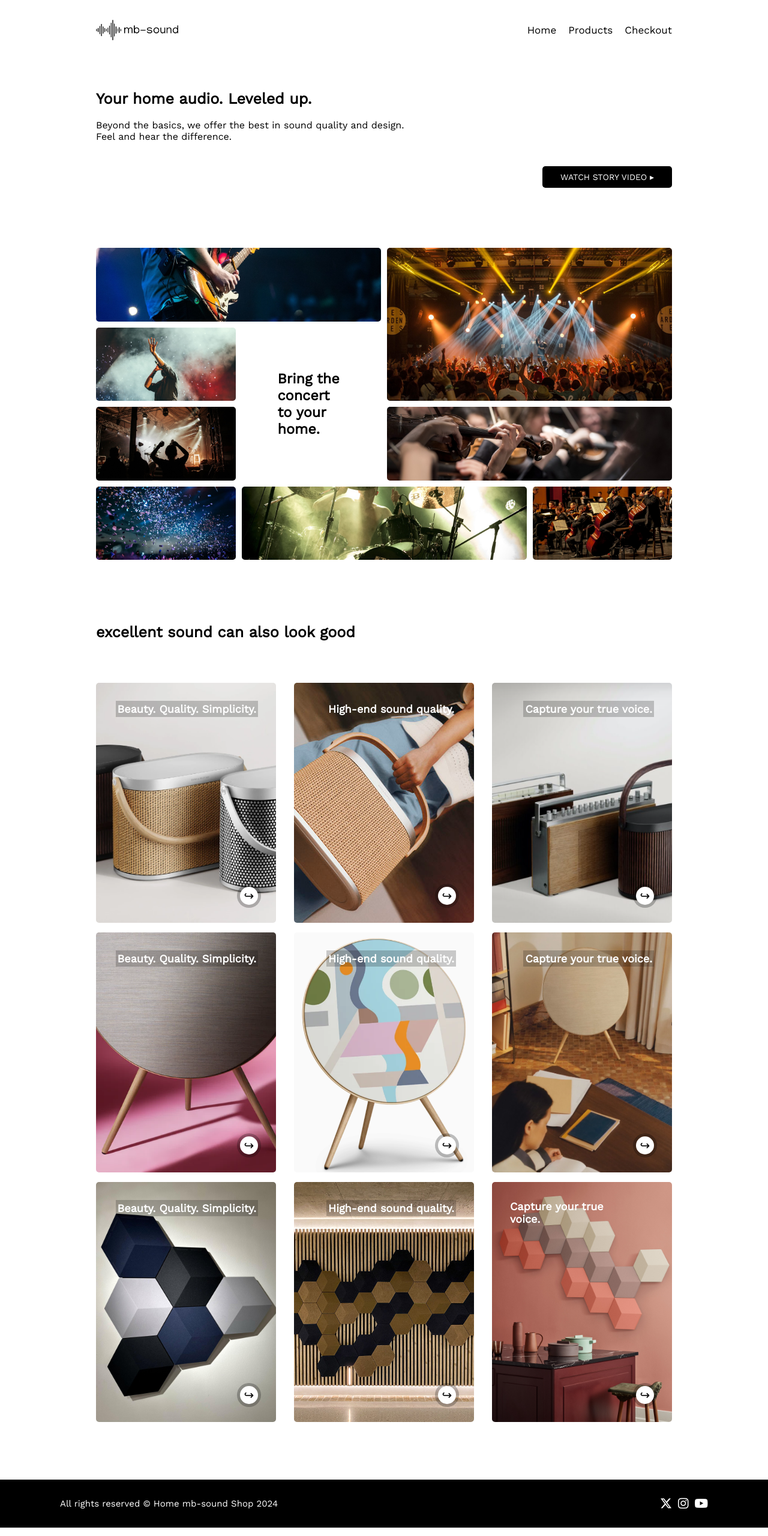
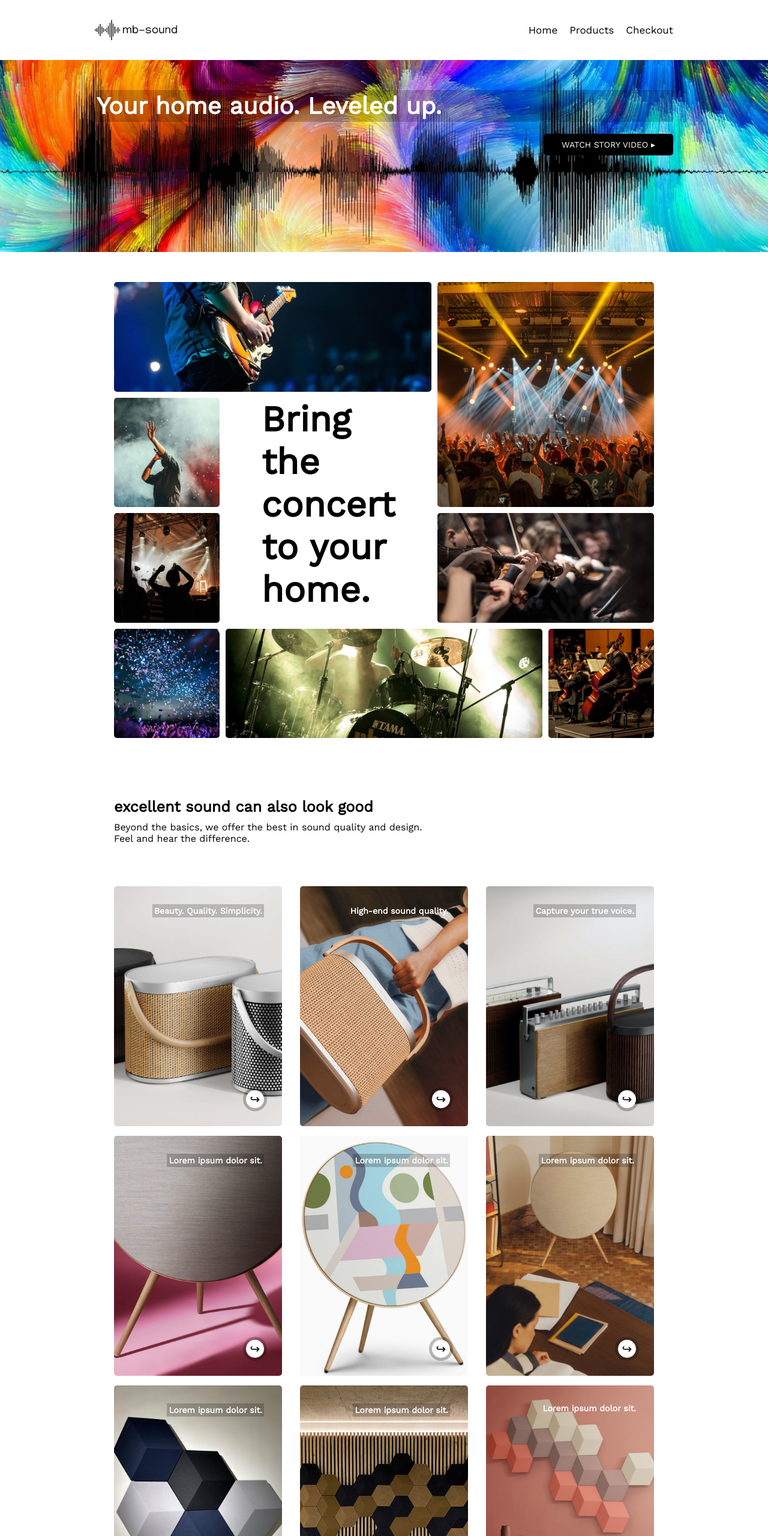
Before and after one commit to Grafikmartin/project1, a plain HTML site: page index.html in a window 1280 px wide. Shown: the top 2560 px of the page at 60% size. Drawn offline with nearby package versions, Linux system fonts and the light colour scheme.

Commit message:
neue weitere designaenderungen

```diff
--- a/index.html
+++ b/index.html
@@ -57,21 +57,19 @@
       </nav>
     </header>
 
-    <main>
+    <section class="oben">
       <section class="hero">
         <h1>Your home audio. Leveled up.</h1>
-
-        <h2 class="intro">
-          Beyond the basics, we offer the best in sound quality and design.
-          <br />
-          Feel and hear the difference.
-        </h2>
 
         <a class="button" href="#">
           <span>Watch Story Video </span>
           <span class="icon"> &blacktriangleright;</span>
         </a>
       </section>
+    </section>
+
+    <main>
+
 
       <section class="gridsection">
         <div class="grid-container">
@@ -91,26 +89,32 @@
         </div>
       </section>
 
-      <h1 class="head2">excellent sound can also look good</h1>
+<section class="zwischentext">
+  <h1 class="head2">excellent sound can also look good</h1>
+  <h6 class="intro">
+    Beyond the basics, we offer the best in sound quality and design.
+    <br />
+    Feel and hear the difference.
+  </h6></section>
 
       <section class="article-section">
         <a href="#">
           <article class="article-1">
-            <h2>Beauty. Quality. Simplicity.</h2>
+            <h4>Beauty. Quality. Simplicity.</h4>
             <span class="icon">&rarrhk;</span>
           </article>
         </a>
 
         <a href="#">
           <article class="article-2">
-            <h2>High-end sound quality.</h2>
+            <h4>High-end sound quality.</h4>
             <span class="icon">&rarrhk;</span>
           </article>
         </a>
 
         <a href="#">
           <article class="article-3">
-            <h2>Capture your true voice.</h2>
+            <h4>Capture your true voice.</h4>
             <span class="icon">&rarrhk;</span>
           </article>
         </a>
@@ -119,21 +123,23 @@
       <section class="article-section">
         <a href="#">
           <article class="article-4">
-            <h2>Beauty. Quality. Simplicity.</h2>
+            <h4>Lorem ipsum dolor sit.</h4>
             <span class="icon">&rarrhk;</span>
           </article>
         </a>
 
         <a href="#">
           <article class="article-5">
-            <h2>High-end sound quality.</h2>
+            <h4>Lorem ipsum dolor sit.</h4>
+
             <span class="icon">&rarrhk;</span>
           </article>
         </a>
 
         <a href="#">
           <article class="article-6">
-            <h2>Capture your true voice.</h2>
+            <h4>Lorem ipsum dolor sit.</h4>
+
             <span class="icon">&rarrhk;</span>
           </article>
         </a>
@@ -142,21 +148,24 @@
       <section class="article-section">
         <a href="#">
           <article class="article-7">
-            <h2>Beauty. Quality. Simplicity.</h2>
+            <h4>Lorem ipsum dolor sit.</h4>
+
             <span class="icon">&rarrhk;</span>
           </article>
         </a>
 
         <a href="#">
           <article class="article-8">
-            <h2>High-end sound quality.</h2>
+            <h4>Lorem ipsum dolor sit.</h4>
+
             <span class="icon">&rarrhk;</span>
           </article>
         </a>
 
         <a href="#">
           <article class="article-9">
-            <h2>Capture your true voice.</h2>
+            <h4>Lorem ipsum dolor sit.</h4>
+
             <span class="icon">&rarrhk;</span>
           </article>
         </a>
--- a/styles.css
+++ b/styles.css
@@ -23,14 +23,16 @@ header {
   align-items: center;
   margin: 0 auto;
   padding: 0 3rem;
-  max-width: 102rem;
+  max-width: 100vw;
   font-size: 1.7rem;
+  border: px solid red;
 }
 
 .header-logo {
   display: flex;
   align-items: center;
   gap: 1.4rem;
+  margin-left: 10vw;
 }
 
 header img {
@@ -44,21 +46,41 @@ li {
 .header-nav ul {
   display: flex;
   gap: 2rem;
+  margin-right: 10vw;
 }
 
-/* Main Content */
-
-main {
-  /* viewport height - header height - footer height */
-  min-height: calc(100vh - 8rem - 6rem);
-  max-width: 102rem;
-  margin: 0 auto;
+.oben {
+  background-image: url(./images/hero.png);
+  background-repeat: no-repeat;
+  background-size: cover;
+  background-position: center;
+  height: 40vh;
 }
 
 .hero {
+  margin: 0 auto;
+  padding: 5rem 3rem;
+  max-width: 100vw;
+  font-size: 2.7rem;
   display: flex;
   flex-direction: column;
-  padding: 5rem 3rem;
+  margin-left: 10vw;
+  margin-right: 10vw;
+}
+.hero h1,
+.hero h2 {
+  display: inline-block;
+  color: white;
+  background-color: rgba(0, 0, 0, 0.2);
+  padding: 0.3rem;
+  animation: slideIn 2s ease forwards;
+  font-size: 5vh;
+}
+
+main {
+  max-width: 102rem;
+  margin: 0 auto;
+  padding: 0 3rem;
 }
 
 h1 {
@@ -72,8 +94,55 @@ h1 {
   font-weight: 100;
   margin-bottom: 4rem;
 }
+
 h3 {
-  font-size: 1, 6rem;
+  font-size: 6rem;
+  color: black;
+  margin-bottom: 2rem;
+}
+h1.head2 {
+  font-size: 2.5rem;
+  font-weight: bold;
+  margin-bottom: -9rem; /* Geringerer Abstand nach unten */
+}
+
+h6.intro {
+  font-size: 1.6rem;
+  font-weight: 100;
+  margin-bottom: 2rem; /* Geringerer Abstand nach unten */
+}
+
+
+a.button {
+  text-transform: uppercase;
+  background: #000;
+  color: #fff;
+  font-size: 1.4rem;
+  padding: 1rem 3rem;
+  transition: transform 0.5s ease-in-out;
+  border-radius: 5px;
+  align-self: flex-end;
+}
+
+a.button:hover {
+  transform: scale(1.05);
+  box-shadow: 1px 2px 4px 1px rgba(0, 0, 0, 0.38);
+  font-weight: bold;
+}
+
+main {
+  max-width: 102rem; /* Maximale Breite */
+  margin: 0 auto; /* Zentrieren von main */
+  padding: 0 3rem;
+}
+
+h1 {
+  font-size: 2.5rem;
+  font-weight: bold;
+}
+
+h3 {
+  font-size: 6rem;
   color: black;
 }
 
@@ -95,6 +164,14 @@ a.button:hover {
   box-shadow: 1px 2px 4px 1px rgba(0, 0, 0, 0.38);
 }
 
+h4 {
+  font-size: 1.4rem;
+}
+h6 {
+  padding: 5rem 3rem;
+  padding-top: -5vh;
+}
+
 .article-section {
   padding: 0 3rem;
   display: flex;
@@ -106,7 +183,7 @@ a.button:hover {
 
 article {
   height: 40rem;
-  width: 30rem;
+  width: 28rem;
   padding: 30px;
   font-size: 12px;
   color: #fff;
@@ -196,58 +273,52 @@ article {
 article h2 {
   padding-right: 4rem;
 }
-.article-1 > h2 {
+.article-1 > h4 {
   color: white;
   background-color: rgba(0, 0, 0, 0.2);
   padding: 0.3rem;
 }
-.article-2 > h2 {
+.article-2 > h4 {
   color: white;
   bbackground-color: rgba(0, 0, 0, 1);
   padding: 0.3rem;
 }
-.article-3 > h2 {
+.article-3 > h4 {
   color: white;
   background-color: rgba(0, 0, 0, 0.2);
   padding: 0.3rem;
 }
-.article- > h2 {
+.article- > h4 {
   color: white;
   background-color: rgba(0, 0, 0, 0.2);
   padding: 0.3rem;
 }
 
-.article-4 > h2 {
+.article-4 > h4 {
   color: white;
   background-color: rgba(0, 0, 0, 0.2);
   padding: 0.3rem;
 }
 
-.article-5 > h2 {
+.article-5 > h4 {
   color: white;
   background-color: rgba(0, 0, 0, 0.2);
   padding: 0.3rem;
 }
 
-.article-6 > h2 {
+.article-6 > h4 {
   color: white;
   background-color: rgba(0, 0, 0, 0.2);
   padding: 0.3rem;
 }
 
-.article-7 > h2 {
+.article-7 > h4 {
   color: white;
   background-color: rgba(0, 0, 0, 0.2);
   padding: 0.3rem;
 }
 
-.article-8 > h2 {
-  color: white;
-  background-color: rgba(0, 0, 0, 0.2);
-  padding: 0.3rem;
-}
-
-.article-4 > h2 {
+.article-8 > h4 {
   color: white;
   background-color: rgba(0, 0, 0, 0.2);
   padding: 0.3rem;
@@ -266,9 +337,152 @@ article h2 {
   box-shadow: 0 0 0 5px rgba(0, 0, 0, 0.25);
 }
 
+/* langsame sichtbarkeit */
+article {
+  opacity: 0;
+  transform: translateY(50px);
+  transition: opacity 1s ease-out, transform 1s ease-out;
+}
+
+article.visible {
+  opacity: 1;
+  transform: translateY(0);
+}
+
+/* langsame sichtbarkeit */
+
+.grid-container div {
+  opacity: 0;
+  transform: translateY(50px);
+  transition: opacity 1s ease-out, transform 1s ease-out;
+}
+
+.grid-container div.visible {
+  opacity: 1;
+  transform: translateY(0);
+}
+
+.icons {
+  display: flex;
+  gap: 10px; /* Adjust gap as needed */
+  padding-right: 10rem;
+  transition: transform 0.3s ease-in-out; /* Adjust transition duration */
+}
+
+.icons i {
+  font-size: 20px;
+  color: #ffffff;
+  cursor: pointer;
+  transition: transform 0.3s ease-in-out; /* Add transition to icons */
+}
+
+.icons i:hover {
+  transform: scale(1.2);
+}
+
+.textfooter {
+  padding-left: 10rem;
+}
+
+footer {
+  display: flex;
+  justify-content: space-between;
+  align-items: center;
+  height: 8rem;
+  font-size: 1.5rem;
+  background: black;
+  color: white;
+  margin-top: 10vh;
+}
+
+.article-1 {
+  background-image: url("./images/Bildschirmfoto\ vom\ 2024-10-07\ 19-32-04.png");
+}
+
+.article-2 {
+  background-image: url("./images/0df81f02-aef7-4501-a18e-574a3728676f.__CR0\,0\,600\,450_PT0_SX600_V1___.jpg");
+}
+
+.article-3 {
+  background-image: url("./images/Bildschirmfoto\ vom\ 2024-10-07\ 19-33-17.png");
+}
+
+.article-4 {
+  background-image: url("./images/Beosound_A9_5th_Gen._0010_Sound_And_Vision_For_Your_Home_364bff60-b4a1-4be7-b139-3f046200e5c4.webp");
+}
+
+.article-5 {
+  background-image: url("./images/sound5.png");
+}
+
+.article-6 {
+  background-image: url("./images/sound6.png");
+}
+
+.article-7 {
+  background-image: url("./images/sound7.jpg");
+}
+.article-8 {
+  background-image: url("./images/IMG_2865.jpg");
+}
+.article-9 {
+  background-image: url("./images/Beosound_Shape_-_0100_-_Image.jpg");
+}
+
+.article-1:hover {
+  transform: scale(1.05);
+  box-shadow: 1px 3px 5px 1px rgba(0, 0, 0, 0.38);
+}
+.article-2:hover {
+  transform: scale(1.05);
+  box-shadow: 1px 3px 5px 1px rgba(0, 0, 0, 0.38);
+}
+.article-3:hover {
+  transform: scale(1.05);
+  box-shadow: 1px 3px 5px 1px rgba(0, 0, 0, 0.38);
+}
+.article-4:hover {
+  transform: scale(1.05);
+  box-shadow: 1px 3px 5px 1px rgba(0, 0, 0, 0.38);
+}
+.article-5:hover {
+  transform: scale(1.05);
+  box-shadow: 1px 3px 5px 1px rgba(0, 0, 0, 0.38);
+}
+.article-6:hover {
+  transform: scale(1.05);
+  box-shadow: 1px 3px 5px 1px rgba(0, 0, 0, 0.38);
+}
+
+.article-7:hover {
+  transform: scale(1.05);
+  box-shadow: 1px 3px 5px 1px rgba(0, 0, 0, 0.38);
+}
+
+.article-8:hover {
+  transform: scale(1.05);
+  box-shadow: 1px 3px 5px 1px rgba(0, 0, 0, 0.38);
+}
+.article-9:hover {
+  transform: scale(1.05);
+  box-shadow: 1px 3px 5px 1px rgba(0, 0, 0, 0.38);
+}
+
+.article-section .icon {
+  display: flex;
+  place-items: center;
+  justify-content: center;
+  font-size: 2rem;
+  background: #fff;
+  border-radius: 50%;
+  height: 3rem;
+  width: 3rem;
+  color: black;
+  box-shadow: 0 0 0 5px rgba(0, 0, 0, 0.25);
+}
+
 .head2 {
   padding: 5rem 3rem;
-  padding-top: 7vh;
 }
 .grid-container {
   display: grid;
@@ -317,6 +531,7 @@ article h2 {
   text-shadow: 2px 2px 2px #000000;
   border-radius: 5px;
 }
+
 .item4 {
   grid-column: 2 / 3;
   grid-row: 2 / 4;
@@ -324,11 +539,7 @@ article h2 {
   justify-content: center;
   align-items: center;
   border-radius: 5px;
-}
-.item4-text p {
-  /* Schriftgröße passt sich dem Bildschirm an */
-  font-size: clamp(0.2rem, 1rem, 2rem); /* Min 0.2rem, optimal 2vw, max 3rem */
-  color: rgb(0, 0, 0);
+  position: relative; /* Positionierung für die Animation */
 }
 
 .item5 {
@@ -338,6 +549,7 @@ article h2 {
   text-shadow: 2px 2px 2px #000000;
   border-radius: 5px;
 }
+
 .item6 {
   grid-column: 3 / 5;
   grid-row: 3 / 4;
@@ -345,6 +557,7 @@ article h2 {
   text-shadow: 2px 2px 2px #000000;
   border-radius: 5px;
 }
+
 .item7 {
   grid-column: 1 / 2;
   grid-row: 4 / 5;
@@ -352,6 +565,7 @@ article h2 {
   text-shadow: 2px 2px 2px #000000;
   border-radius: 5px;
 }
+
 .item8 {
   grid-column: 2/ 4;
   grid-row: 4 / 5;
@@ -359,23 +573,13 @@ article h2 {
   text-shadow: 2px 2px 2px #000000;
   border-radius: 5px;
 }
+
 .item9 {
   grid-column: 4/ 5;
   grid-row: 4 / 5;
   background-image: url(./images/konzert/orchestra-7265635_1280.jpg);
   text-shadow: 2px 2px 2px #000000;
   border-radius: 5px;
-}
-
-footer {
-  display: flex;
-  justify-content: center;
-  align-items: center;
-  height: 8rem;
-  font-size: 1.5rem;
-  background: black;
-  color: white;
-  margin-top: 10vh;
 }
 
 /* langsame sichtbarkeit */
@@ -403,24 +607,29 @@ article.visible {
   transform: translateY(0);
 }
 
-footer {
-  display: flex;
-  justify-content: space-between;
-  align-items: center; /* Center icons vertically */
+@keyframes slideIn {
+  from {
+    transform: translateX(200%);
+    opacity: 0;
+  }
+  to {
+    transform: translateX(0);
+    opacity: 1;
+  }
 }
-
 .icons {
   display: flex;
-  gap: 10px; /* Adjust gap as needed */
+  gap: 10px;
   padding-right: 10rem;
-  transition: transform 0.3s ease-in-out; /* Adjust transition duration */
+  margin-right: 10vw;
+  transition: transform 0.3s ease-in-out;
 }
 
 .icons i {
   font-size: 20px;
   color: #ffffff;
   cursor: pointer;
-  transition: transform 0.3s ease-in-out; /* Add transition to icons */
+  transition: transform 0.3s ease-in-out;
 }
 
 .icons i:hover {
@@ -428,5 +637,16 @@ footer {
 }
 
 .textfooter {
-  padding-left: 10rem;
+  padding-left: 10vw;
 }
+
+footer {
+  display: flex;
+  justify-content: space-between;
+  align-items: center;
+  height: 8rem;
+  font-size: 1.5rem;
+  background: black;
+  color: white;
+  margin-top: 10vh;
+}
```
Also changed, not shown: images/hero.png (added).
